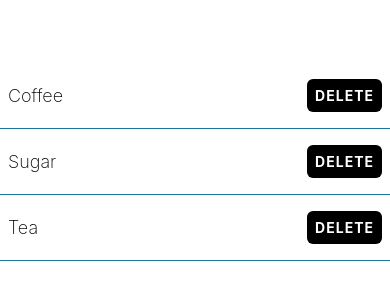
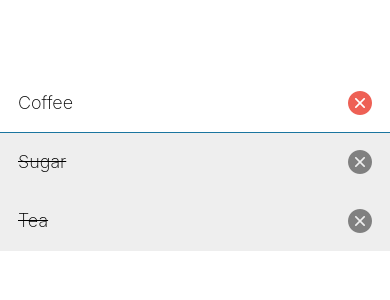
Before and after one commit to Muntajir11/AndroidApp-Plantly, a React Native app: screen / in a window 390 px wide. Shown: the part 260-560 px from the top of the page. Built offline with nearby package versions, Linux system fonts and the light colour scheme.

Commit message:
delete button UI change

```diff
--- a/App.tsx
+++ b/App.tsx
@@ -5,8 +5,8 @@ export default function App() {
   return (
     <View style={styles.container}>
       <ShoppingListItem name="Coffee" />
-      <ShoppingListItem name="Sugar" />
-      <ShoppingListItem name="Tea" />
+      <ShoppingListItem name="Sugar" isCompleted />
+      <ShoppingListItem name="Tea" isCompleted />
     </View>
   );
 }
--- a/components/ShoppingListItem.tsx
+++ b/components/ShoppingListItem.tsx
@@ -1,11 +1,13 @@
 import { TouchableOpacity, View, Alert, StyleSheet, Text } from "react-native";
 import { theme } from "../theme";
+import AntDesign from "@expo/vector-icons/AntDesign";
 
 type Props = {
   name: string;
+  isCompleted?: boolean;
 };
 
-export function ShoppingListItem({ name }: Props) {
+export function ShoppingListItem({ name, isCompleted }: Props) {
   const handleDelete = () => {
     Alert.alert(
       `Are you sure you want to delete ${name}?`,
@@ -17,19 +19,23 @@ export function ShoppingListItem({ name }: Props) {
           style: "destructive",
         },
         { text: "Cancel", style: "cancel" },
-      ],
+      ]
     );
   };
 
   return (
-    <View style={styles.itemContainer}>
-      <Text style={styles.itemText}>{name}</Text>
+    <View
+      style={[
+        styles.itemContainer,
+        isCompleted ? styles.completedContainer : undefined,
+      ]}
+    >
+      <Text style={[styles.itemText,, isCompleted ? styles.completedText : undefined]}>{name}</Text>
       <TouchableOpacity
         onPress={handleDelete}
-        style={styles.button}
         activeOpacity={0.8}
       >
-        <Text style={styles.buttonText}>Delete</Text>
+        <AntDesign name="closecircle" size={24} color={isCompleted ? theme.colorGray: theme.colorRed } />
       </TouchableOpacity>
     </View>
   );
@@ -38,26 +44,24 @@ export function ShoppingListItem({ name }: Props) {
 const styles = StyleSheet.create({
   itemContainer: {
     paddingVertical: 16,
-    paddingHorizontal: 8,
+    paddingHorizontal: 18,
     borderBottomColor: theme.colorCerulean,
     borderBottomWidth: 1,
     flexDirection: "row",
     alignItems: "center",
     justifyContent: "space-between",
   },
+  completedContainer: {
+    backgroundColor: theme.colorLightGrey,
+    borderBottomColor: theme.colorLightGrey,
+  },
+
   itemText: {
     fontSize: 18,
     fontWeight: "200",
   },
-  button: {
-    backgroundColor: theme.colorBlack,
-    padding: 8,
-    borderRadius: 6,
-  },
-  buttonText: {
-    color: "#fff",
-    fontWeight: "bold",
-    textTransform: "uppercase",
-    letterSpacing: 1,
+
+  completedText: {
+    textDecorationLine: "line-through",
   },
 });
--- a/package.json
+++ b/package.json
@@ -13,7 +13,8 @@
     "expo": "~51.0.28",
     "expo-status-bar": "~1.12.1",
     "react": "18.2.0",
-    "react-native": "0.74.5"
+    "react-native": "0.74.5",
+    "@expo/vector-icons": "^14.0.3"
   },
   "devDependencies": {
     "@babel/core": "^7.20.0",
--- a/theme.ts
+++ b/theme.ts
@@ -2,4 +2,7 @@ export const theme = {
   colorCerulean: "#1a759f",
   colorWhite: "#fff",
   colorBlack: "#000",
+  colorGray: "grey",
+  colorLightGrey: "#eee",
+  colorRed: "#ee6055",
 };
```
Also changed, not shown: 1 other file (tests, documents, lock files or other folders).
